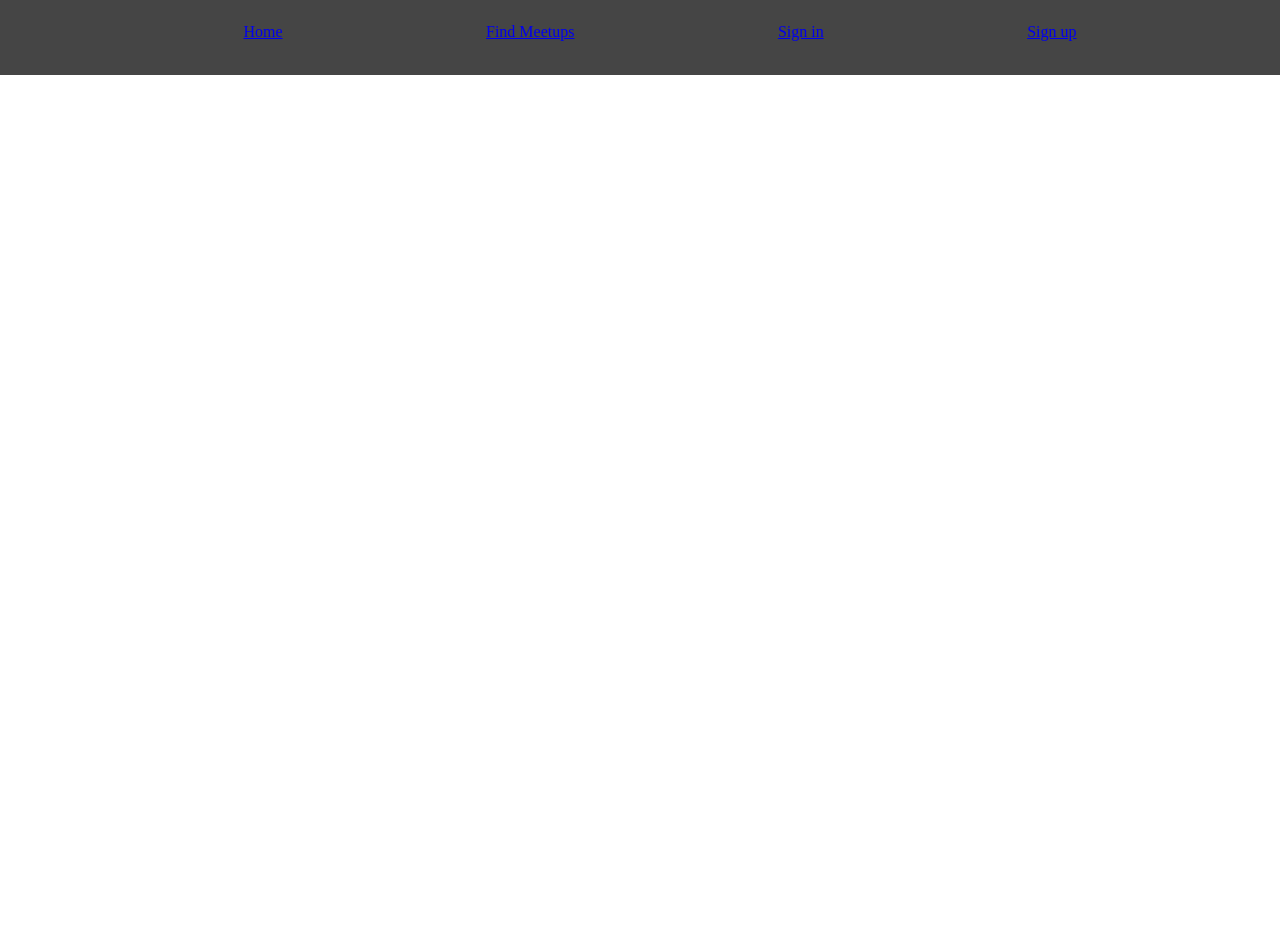
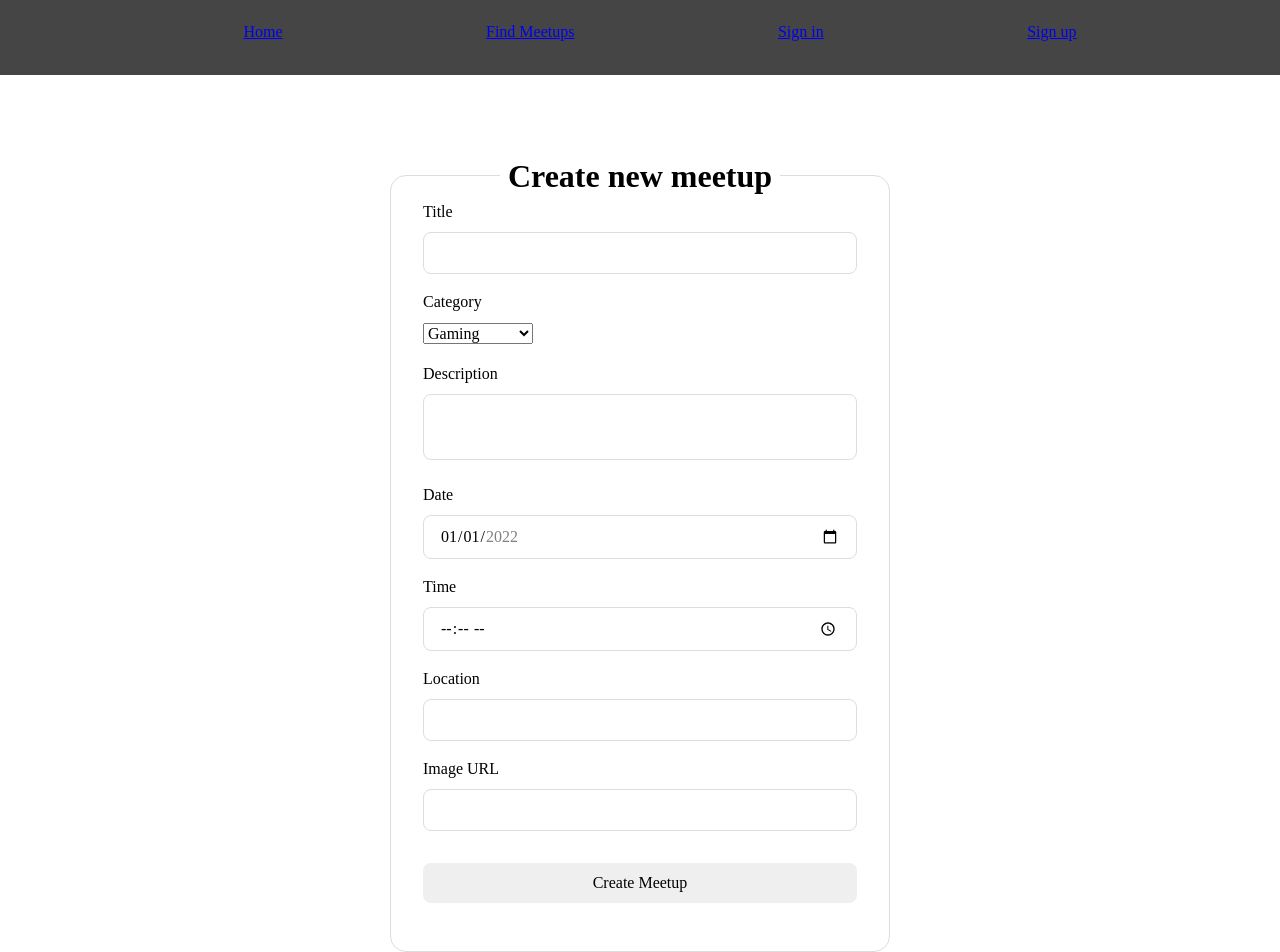
Before and after one commit to MatildaMared/meetup, a React (Create React App) app in the folder client/: page /create in a window 1280 px wide. Before the commit the page ends 800 px from the top, so only its background shows below. Built offline with nearby package versions, Linux system fonts and the light colour scheme.

Commit message:
add basic structure to create page

```diff
--- a/client/src/App.tsx
+++ b/client/src/App.tsx
@@ -6,6 +6,7 @@ import { MeetupProvider } from "./context/MeetupContext";
 // import SigninPage from "./pages/signinpage/SigninPage";
 import SignupPage from "./pages/signuppage/SignupPage";
 import LoginPage from "./pages/loginPage/LoginPage";
+import CreatePage from "./pages/createPage/CreatePage";
 
 function App() {
   return (
@@ -18,6 +19,7 @@ function App() {
             <Route path="/meetups" element={<MeetupPage />} />
             <Route path="/login" element={<LoginPage />} />
             <Route path="/signup" element={<SignupPage />} />
+            <Route path="/create" element={<CreatePage />} />
           </Routes>
         </div>
       </MeetupProvider>
--- /dev/null
+++ b/client/src/components/createForm/CreateForm.tsx
@@ -0,0 +1,128 @@
+import React from "react";
+import styled from "styled-components";
+
+function CreateForm() {
+  return (
+    <Form>
+      <Heading>Create new meetup</Heading>
+      <InputWrapper>
+        <label htmlFor="title">Title</label>
+        <input type="text" id="title" required />
+      </InputWrapper>
+      <InputWrapper>
+        <label htmlFor="category">Category</label>
+        <select name="category" id="category" required>
+          <option value="gaming">Gaming</option>
+          <option value="programming">Programming</option>
+        </select>
+      </InputWrapper>
+      <InputWrapper>
+        <label htmlFor="description">Description</label>
+        <textarea name="description" id="description"></textarea>
+      </InputWrapper>
+      <InputWrapper>
+        <label htmlFor="date">Date</label>
+        <input
+          type="date"
+          id="date"
+          value="2022-01-01"
+          min="2022-01-01"
+          max="2022-12-31"
+          required
+        />
+      </InputWrapper>
+      <InputWrapper>
+        <label htmlFor="time">Time</label>
+        <input
+          type="time"
+          id="time"
+          name="time"
+          min="00:00"
+          max="23:59"
+          required
+        ></input>
+      </InputWrapper>
+      <InputWrapper>
+        <label htmlFor="location">Location</label>
+        <input type="text" id="location" required />
+      </InputWrapper>
+      <InputWrapper>
+        <label htmlFor="imageUrl">Image URL</label>
+        <input type="text" id="imageUrl" required />
+      </InputWrapper>
+      <Button type="submit">Create Meetup</Button>
+      <ErrorMessage />
+    </Form>
+  );
+}
+
+const Form = styled.form`
+  display: flex;
+  flex-direction: column;
+  max-width: 500px;
+  margin: 0 auto;
+  border: 1px solid #ddd;
+  border-radius: 1rem;
+  padding: 2rem;
+`;
+
+const Heading = styled.h1`
+  width: fit-content;
+  margin: 0 auto;
+  background-color: white;
+  margin-top: -3.5rem;
+  padding: 0 0.5rem;
+`;
+
+const InputWrapper = styled.div`
+  margin-bottom: 1rem;
+
+  & label {
+    display: block;
+    margin-bottom: 0.5rem;
+  }
+
+  & input,
+  & textarea {
+    width: 100%;
+    padding: 0.5rem 1rem;
+    border-radius: 0.5rem;
+    border: 1px solid #ddd;
+    outline: none;
+    font: inherit;
+    resize: none;
+
+    &:focus {
+      outline: 2px dotted #5b5b5b;
+      outline-offset: 4px;
+    }
+  }
+`;
+
+const Button = styled.button`
+  width: 100%;
+  margin-top: 1rem;
+  padding: 0.5rem;
+  border-radius: 0.5rem;
+  border: none;
+  cursor: pointer;
+  outline: none;
+  transition: all 0.3s;
+
+  &:hover {
+    background-color: #a7a7a7;
+  }
+
+  &:focus {
+    outline: 2px dotted #5b5b5b;
+    outline-offset: 4px;
+  }
+`;
+
+const ErrorMessage = styled.p`
+  color: red;
+  margin-top: 1rem;
+  margin-bottom: 0;
+`;
+
+export default CreateForm;
--- /dev/null
+++ b/client/src/pages/createPage/CreatePage.tsx
@@ -0,0 +1,19 @@
+import React from "react";
+import styled from "styled-components";
+import CreateForm from "../../components/createForm/CreateForm";
+
+function CreatePage() {
+  return (
+    <Wrapper>
+      <CreateForm />
+    </Wrapper>
+  );
+}
+
+const Wrapper = styled.main`
+  max-width: 1200px;
+  margin: 0 auto;
+  padding-top: 100px;
+`;
+
+export default CreatePage;
```
Also changed, not shown: 2 other files (tests, documents, lock files or other folders).
